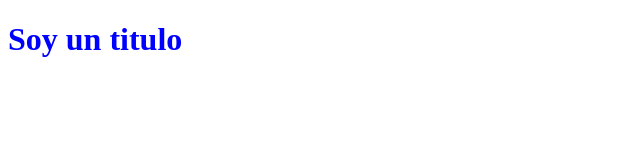
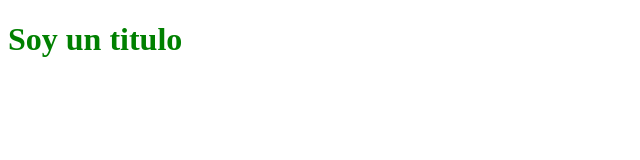
Before and after one commit to JoaquinDev542/DOM-JS, a plain HTML site: page Estilos-Y-VariablesCSS/index.html in a window 1280 px wide. Shown: the whole page, without its empty margins (0-640 px from the left). Drawn offline with Linux system fonts and the light colour scheme.

Commit message:
add info

```diff
--- a/Estilos-Y-VariablesCSS/index.html
+++ b/Estilos-Y-VariablesCSS/index.html
@@ -4,6 +4,14 @@
     <meta charset="UTF-8">
     <meta name="viewport" content="width=device-width, initial-scale=1.0">
     <title>Estilos y Variables CSS</title>
+
+    <style>
+        :root {
+            --clr-red: red;
+            --clr-red: green;
+        }
+    </style>
+
 </head>
 <body>
     <h1 class="title" style="color: green;">Soy un titulo</h1>
--- a/Estilos-Y-VariablesCSS/main.js
+++ b/Estilos-Y-VariablesCSS/main.js
@@ -1,15 +1 @@
-// console.log("Estilos y Variables CSS");
-
-// const $title = document.querySelector(".title");
-
-// console.log(getComputedStyle($title).getPropertyValue("color"));
-// console.log(getComputedStyle($title));
-
-// console.log($title.getAttribute("style"));
-
-const $title = document.querySelector(".title");
-
-$title.getAttribute("color");
-console.log($title);
-console.log($title.style.setProperty("color" , "blue"));
-console.log($title);
+console.log("Estilos y Variables CSS");
```
Also changed, not shown: 1 other file.
